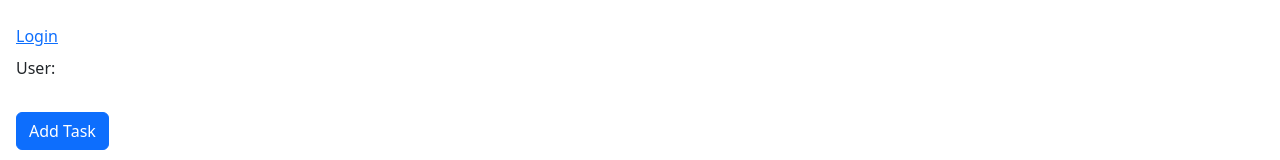
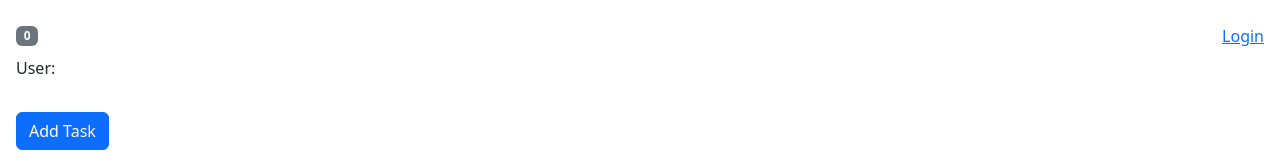
Before and after one commit to ylhjxgogogo/Learing-React-query-and-State-manager, a React (Vite) app: page / in a window 1280 px wide. Shown: the top 160 px of the page. Built offline with nearby package versions, Linux system fonts and the light colour scheme.

Commit message:
Refactor:manger counter module

```diff
--- a/src/App.tsx
+++ b/src/App.tsx
@@ -1,7 +1,7 @@
 import "./App.css";
 import NavBar from "./state-management/NavBar";
 import HomePage from "./state-management/HomePage";
-import AuthProvider from "./state-management/AuthProvider";
+import { AuthProvider } from "./state-management/auth";
 import { TasksProvider } from "./state-management/tasks";
 function App() {
   return (
--- a/src/state-management/AuthProvider.tsx
+++ /dev/null
@@ -1,16 +0,0 @@
-import React, { ReactNode, useReducer } from "react";
-import loginReducer from "./reducer/loginReducer";
-import LoginContext from "./contexts/loginContext";
-interface Props {
-  children: ReactNode;
-}
-const AuthProvider = ({ children }: Props) => {
-  const [user, dispatch] = useReducer(loginReducer, "");
-  return (
-    <LoginContext.Provider value={{ user, dispatch }}>
-      {children}{" "}
-    </LoginContext.Provider>
-  );
-};
-
-export default AuthProvider;
--- a/src/state-management/NavBar.tsx
+++ b/src/state-management/NavBar.tsx
@@ -1,15 +1,13 @@
-import LoginStatus from "./LoginStatus";
-
+import { LoginStatus } from "./auth";
+import useTasks from "./tasks/useTasks";
 const NavBar = () => {
+  const { tasks } = useTasks();
   return (
     <nav className="navbar d-flex justify-content-between">
-      <span className="badge text-bg-secondary"></span>
+      <span className="badge text-bg-secondary">{tasks.length}</span>
       <LoginStatus />
     </nav>
   );
 };
 
 export default NavBar;
-function useTasks(): { tasks: any } {
-  throw new Error("Function not implemented.");
-}
--- /dev/null
+++ b/src/state-management/auth/AuthProvider.tsx
@@ -0,0 +1,33 @@
+import { ReactNode, useReducer } from "react";
+import LoginContext from "./loginContext";
+export type UserAction = Login | Logout;
+type Login = {
+  type: "LOGIN_IN";
+  username: string;
+};
+type Logout = {
+  type: "LOGIN_OUT";
+};
+const loginReducer = (state: string, action: UserAction) => {
+  switch (action.type) {
+    case "LOGIN_IN":
+      return action.username;
+    case "LOGIN_OUT":
+      return "";
+    default:
+      return state;
+  }
+};
+interface Props {
+  children: ReactNode;
+}
+const AuthProvider = ({ children }: Props) => {
+  const [user, dispatch] = useReducer(loginReducer, "");
+  return (
+    <LoginContext.Provider value={{ user, dispatch }}>
+      {children}{" "}
+    </LoginContext.Provider>
+  );
+};
+
+export default AuthProvider;
--- a/src/state-management/LoginStatus.tsx
+++ b/src/state-management/auth/LoginStatus.tsx
@@ -1,4 +1,4 @@
-import useAuth from "./hooks/useAuth";
+import useAuth from "./useAuth";
 const LoginStatus = () => {
   const { user, dispatch } = useAuth();
   if (user)
--- /dev/null
+++ b/src/state-management/auth/index.ts
@@ -0,0 +1,2 @@
+export { default as AuthProvider } from "./AuthProvider";
+export { default as LoginStatus } from "./LoginStatus";
--- a/src/state-management/contexts/loginContext.ts
+++ b/src/state-management/auth/loginContext.ts
@@ -1,5 +1,5 @@
 import React from "react";
-import { UserAction } from "../reducer/loginReducer";
+import { UserAction } from "./AuthProvider";
 
 interface LoginContextType {
   user: string;
--- a/src/state-management/hooks/useAuth.ts
+++ b/src/state-management/auth/useAuth.ts
@@ -1,5 +1,5 @@
 import { useContext } from "react";
-import LoginContext from "../contexts/loginContext";
+import LoginContext from "../auth/loginContext";
 const useAuth = () => {
   return useContext(LoginContext);
 };
--- a/src/state-management/Counter.tsx
+++ b/src/state-management/counter/Counter.tsx
@@ -1,5 +1,5 @@
 import { useReducer, useState } from "react";
-import counterReducer from "./reducer/counterReducer";
+import counterReducer from "./counterReducer";
 
 const Counter = () => {
   const [value, dispatch] = useReducer(counterReducer, 0);
--- a/src/state-management/reducer/loginReducer.ts
+++ /dev/null
@@ -1,19 +0,0 @@
-export type UserAction = Login | Logout;
-type Login = {
-  type: "LOGIN_IN";
-  username: string;
-};
-type Logout = {
-  type: "LOGIN_OUT";
-};
-const loginReducer = (state: string, action: UserAction) => {
-  switch (action.type) {
-    case "LOGIN_IN":
-      return action.username;
-    case "LOGIN_OUT":
-      return "";
-    default:
-      return state;
-  }
-};
-export default loginReducer;
--- a/src/state-management/tasks/TaskList.tsx
+++ b/src/state-management/tasks/TaskList.tsx
@@ -1,5 +1,5 @@
 import useTasks from "./useTasks";
-import useAuth from "../hooks/useAuth";
+import useAuth from "../auth/useAuth";
 
 const TaskList = () => {
   const { tasks, dispatch } = useTasks();
```
Also changed, not shown: src/state-management/counter/counterReducer.ts (renamed from src/state-management/reducer/counterReducer.ts).
